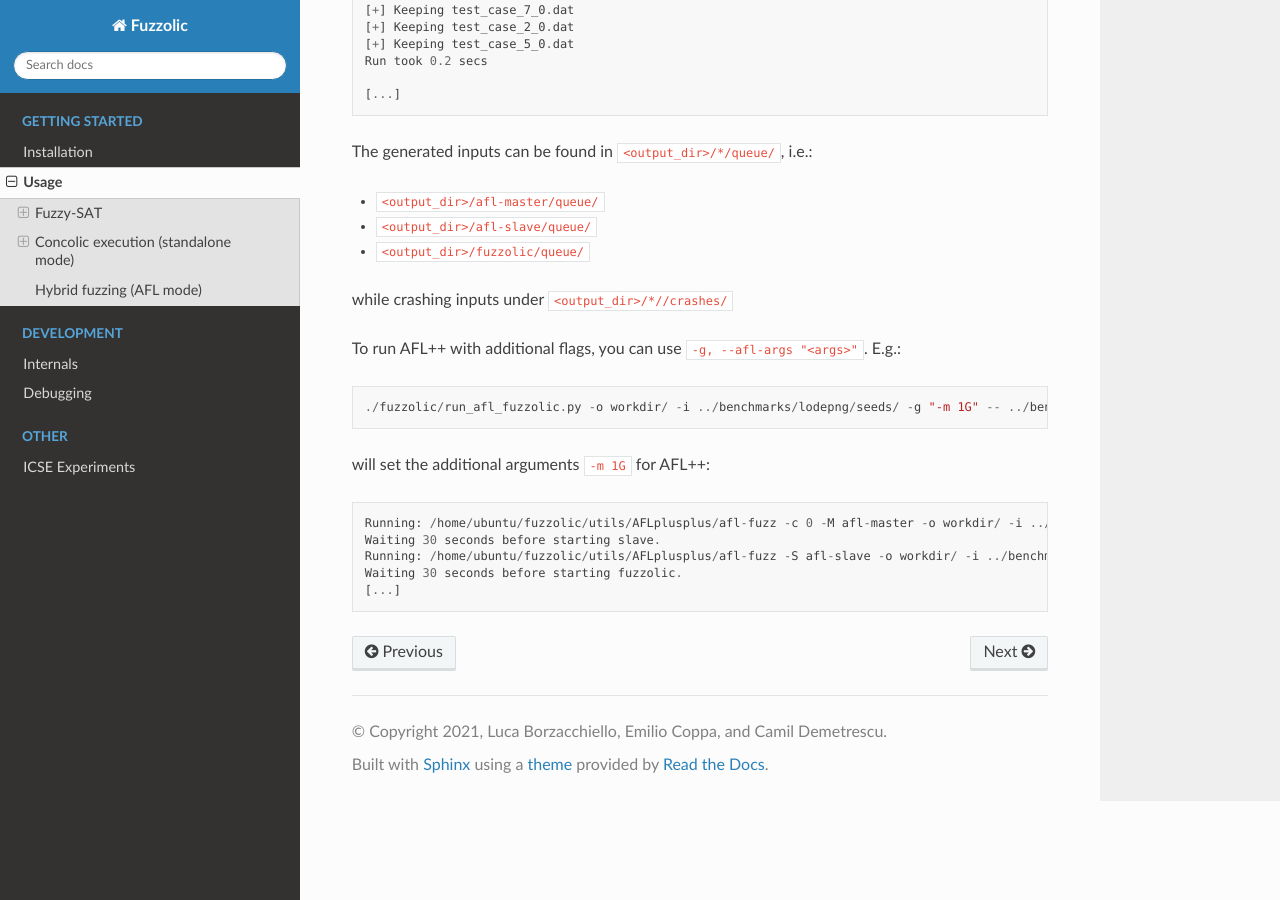
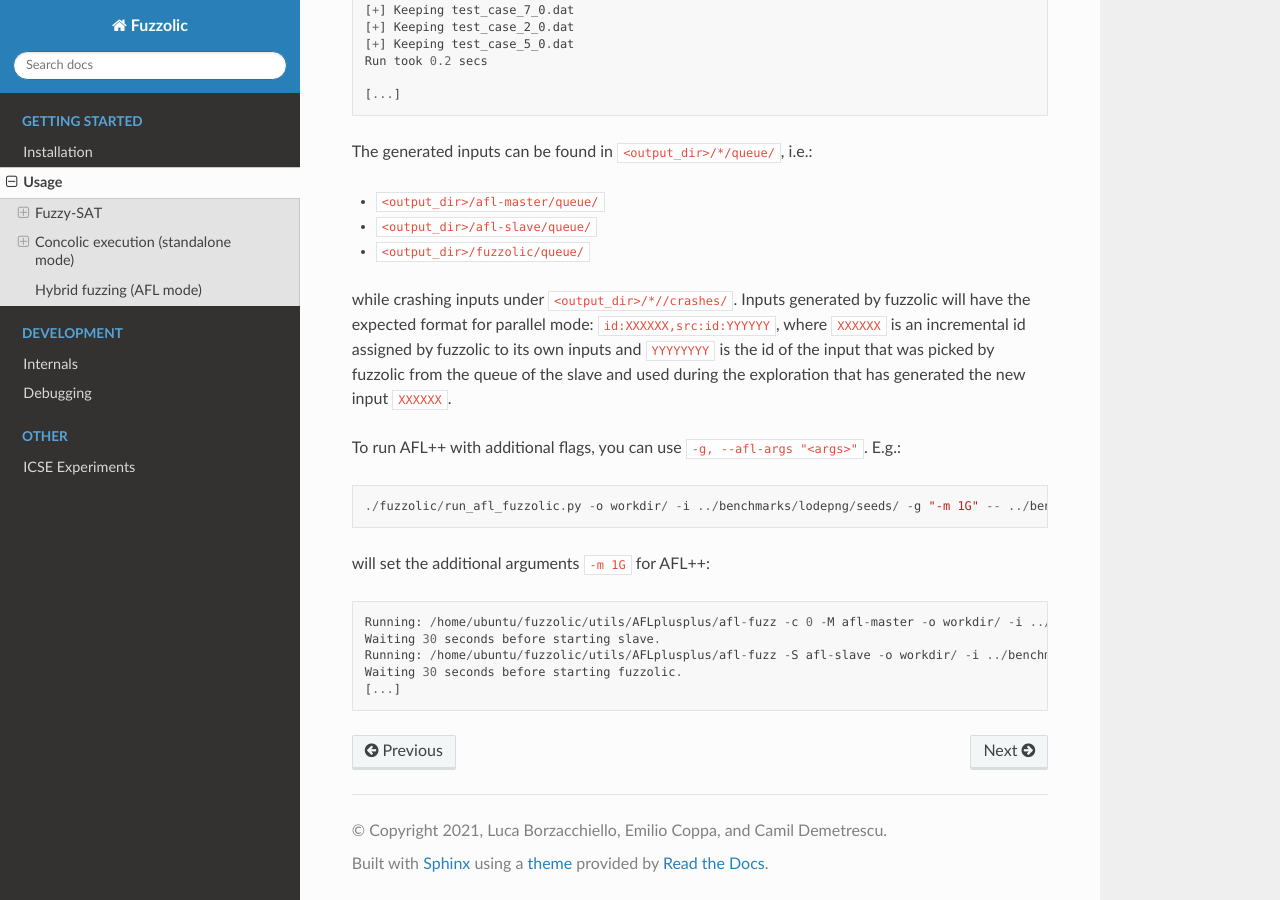
Before and after one commit to season-lab/fuzzolic, a Sphinx documentation site: the page built from docs/usage.md, in a window 1280 px wide and 900 px high, scrolled down 6143 px. Built offline with Sphinx 7.4.7 and the Read the Docs theme 2.0.0, drawn with Linux system fonts in a browser that asks for light colours.

Commit message:
Update usage.md

````diff
--- a/docs/usage.md
+++ b/docs/usage.md
@@ -245,7 +245,7 @@ The generated inputs can be found in `<output_dir>/*/queue/`, i.e.:
 * `<output_dir>/afl-slave/queue/`
 * `<output_dir>/fuzzolic/queue/`
 
-while crashing inputs under `<output_dir>/*//crashes/`
+while crashing inputs under `<output_dir>/*//crashes/`. Inputs generated by fuzzolic will have the expected format for parallel mode: `id:XXXXXX,src:id:YYYYYY`, where `XXXXXX` is an incremental id assigned by fuzzolic to its own inputs and `YYYYYYYY` is the id of the input that was picked by fuzzolic from the queue of the slave and used during the exploration that has generated the new input `XXXXXX`.
 
 To run AFL++ with additional flags, you can use `-g, --afl-args "<args>"`. E.g.:
 ```
````
